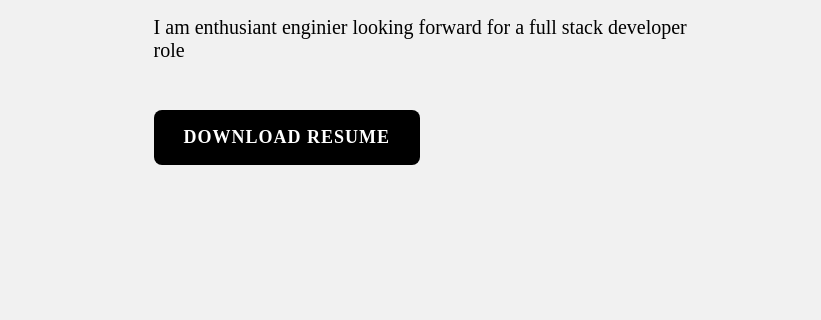
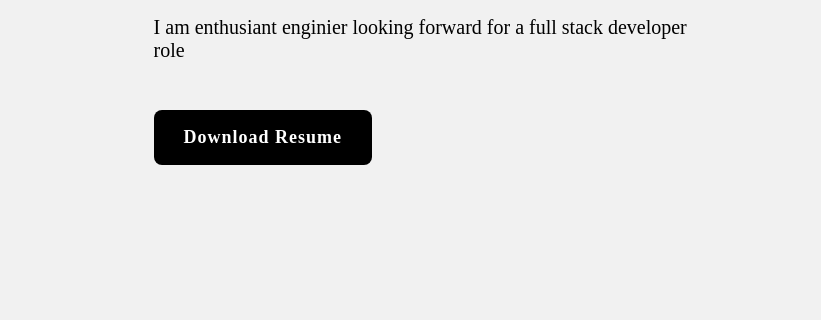
Before and after one commit to Amar-04-code/Portfolio, a plain HTML site: page index.html in a window 1280 px wide. Shown: the part 407-727 px from the top of the page, 0-821 px from the left. Drawn offline with nearby package versions, Linux system fonts and the light colour scheme.

Commit message:
Add files via upload

```diff
--- a/index.html
+++ b/index.html
@@ -24,11 +24,12 @@
         <br>
         <p>I am enthusiant enginier looking forward for a full stack developer role </p>
        <br>
-        <div class="btn-box">
-          <button class="btn-1">DOWNLOAD RESUME</button>
-        </div></div>
+       <div class="btn-box">
+        <a href="resume.pdf" download class="btn-1">Download Resume</a>
+    </div>
+    </div>
         <div class="img-box">
-          <img src="https://github.com/Amar-04-code/Portfolio/blob/main/PIC.jpg">
+          <img src="PIC.jpg">
         </div>
     </section>
 
```
Also changed, not shown: 1 other file.
